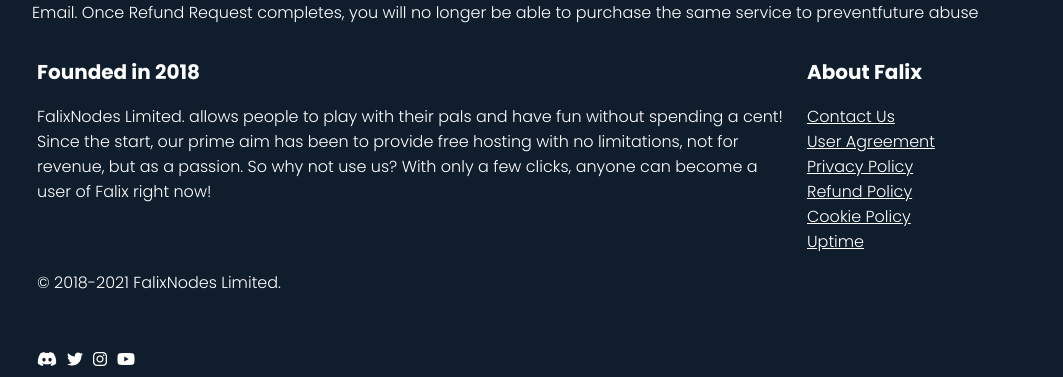
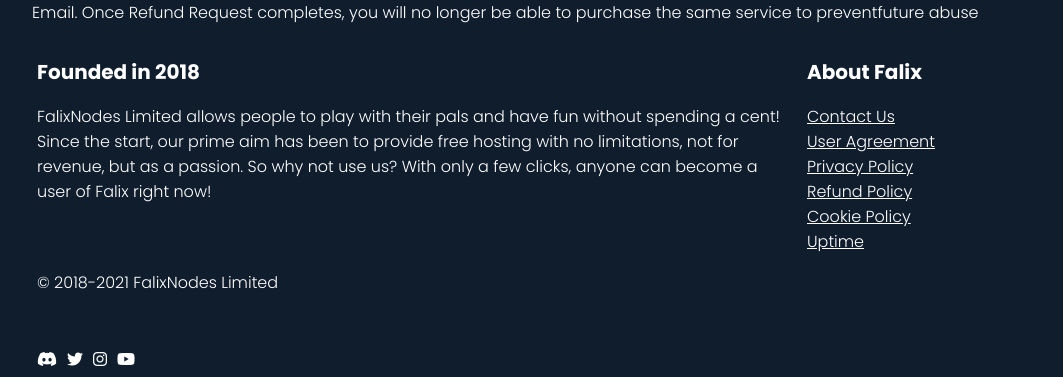
Before and after one commit to elyrodso/main-website, a Jekyll site: the page built from refund-policy.markdown, in a window 1280 px wide. Shown: the part 439-816 px from the top of the page, without its empty margins (108-1171 px from the left). Built offline with Jekyll 4.4.1, drawn with Linux system fonts in a browser that asks for light colours; nearby versions of some CDN libraries.

Commit message:
Remove dot to avoid legal issues

```diff
--- a/_includes/footer.html
+++ b/_includes/footer.html
@@ -3,7 +3,7 @@
         <div class="f_grid">
             <div>
                 <h1>Founded in 2018</h1>
-                <p>FalixNodes Limited. allows people to play with their pals and have fun without spending a cent! Since the start, our prime aim has been to provide free hosting with no limitations, not for revenue, but as a passion. So why not use us? With only a few clicks, anyone can become a user of Falix right now!</p>
+                <p>FalixNodes Limited allows people to play with their pals and have fun without spending a cent! Since the start, our prime aim has been to provide free hosting with no limitations, not for revenue, but as a passion. So why not use us? With only a few clicks, anyone can become a user of Falix right now!</p>
             </div>
             <div>
                 <h1>About Falix</h1>
@@ -17,7 +17,7 @@
         </div>
         <div class="f_grid">
             <div>
-                <p> © 2018-2021 FalixNodes Limited.</p>
+                <p> © 2018-2021 FalixNodes Limited</p>
             </div>
             <div>
 
```
